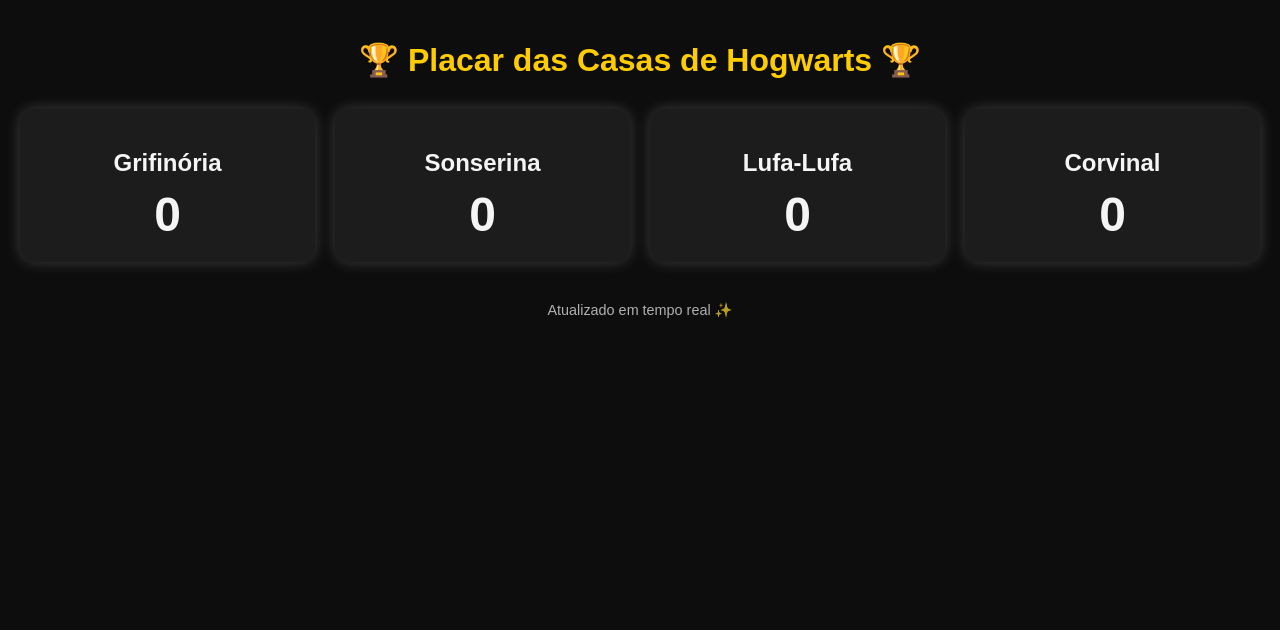
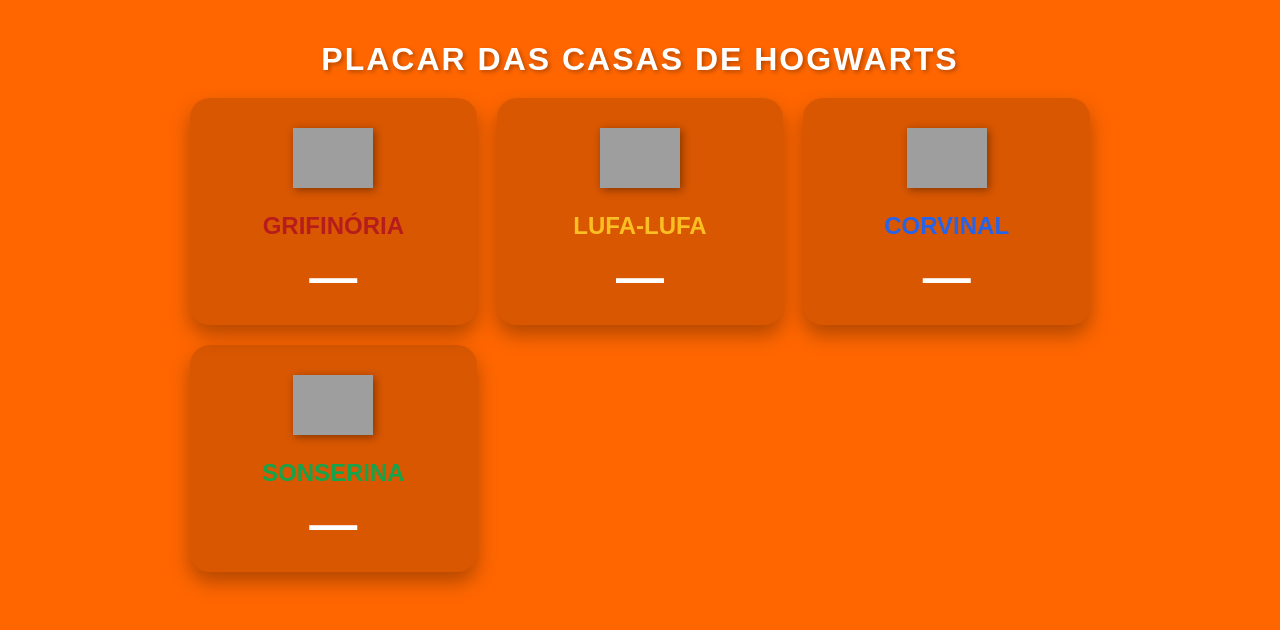
Before and after one commit to ricardoambdev/placar-hogwarts, a plain HTML site: page index.html in a window 1280 px wide. Drawn offline with Linux system fonts and the light colour scheme; no server answers; grey boxes are pictures that could not be loaded.

Commit message:
adicionando coisas 12345

```diff
--- a/index.html
+++ b/index.html
@@ -1,27 +1,157 @@
-<!DOCTYPE html>
+<!doctype html>
 <html lang="pt-BR">
 <head>
-  <meta charset="UTF-8" />
-  <meta name="viewport" content="width=device-width, initial-scale=1.0" />
-  <title>Placar das Casas - Hogwarts</title>
-  <link rel="stylesheet" href="style.css" />
+  <meta charset="utf-8" />
+  <meta name="viewport" content="width=device-width,initial-scale=1" />
+  <title>Placar das Casas</title>
+  <style>
+    body {
+      margin: 0;
+      font-family: 'Poppins', sans-serif;
+      background-color: #FF6600;
+      color: #fff;
+      display: flex;
+      flex-direction: column;
+      align-items: center;
+      justify-content: flex-start;
+      min-height: 100vh;
+      padding: 20px;
+    }
 
-  <!-- Firebase -->
-  <script type="module" src="script.js"></script>
+    h1 {
+      font-size: 2rem;
+      margin-bottom: 20px;
+      text-transform: uppercase;
+      font-weight: 900;
+      letter-spacing: 2px;
+      text-shadow: 2px 2px 4px rgba(0,0,0,0.3);
+    }
+
+    .grid {
+      display: grid;
+      grid-template-columns: repeat(auto-fit, minmax(220px, 1fr));
+      gap: 20px;
+      width: 100%;
+      max-width: 900px;
+    }
+
+    .card {
+      background: rgba(0,0,0,0.15);
+      border-radius: 20px;
+      padding: 20px;
+      text-align: center;
+      box-shadow: 0 10px 20px rgba(0,0,0,0.3);
+      transition: transform 0.3s ease, box-shadow 0.3s ease;
+    }
+
+    .card:hover {
+      transform: scale(1.03);
+      box-shadow: 0 14px 28px rgba(0,0,0,0.4);
+    }
+
+    .crest {
+      width: 80px;
+      height: 80px;
+      object-fit: contain;
+      margin-bottom: 10px;
+      filter: drop-shadow(2px 2px 4px rgba(0,0,0,0.4));
+    }
+
+    .house {
+      font-size: 1.5rem;
+      font-weight: 800;
+      margin-bottom: 10px;
+      text-transform: uppercase;
+    }
+
+    .points {
+      font-size: 3rem;
+      font-weight: 900;
+    }
+
+    /* Cores específicas das casas */
+    .grifinoria .house { color: #B71C1C; }
+    .lufalufa .house { color: #FBBF24; }
+    .corvinal .house { color: #2563EB; }
+    .sonserina .house { color: #16A34A; }
+
+  </style>
 </head>
 <body>
-  <h1>🏆 Placar das Casas de Hogwarts 🏆</h1>
-  <div id="placar" class="placar">
-    <div class="casa" id="grifinoria"><h2>Grifinória</h2><p>0</p></div>
-    <div class="casa" id="sonserina"><h2>Sonserina</h2><p>0</p></div>
-    <div class="casa" id="lufa-lufa"><h2>Lufa-Lufa</h2><p>0</p></div>
-    <div class="casa" id="corvinal"><h2>Corvinal</h2><p>0</p></div>
+  <h1>Placar das Casas de Hogwarts</h1>
+
+  <div class="grid" id="placar">
+    <!-- casas geradas via JS -->
   </div>
 
-  <p class="creditos">Atualizado em tempo real ✨</p>
-  <script>
-    // O script.js já está importado no head
-    console.log('123')
+  <script type="module">
+    // ======= SUA CONFIGURAÇÃO DO FIREBASE =======
+    const firebaseConfig = {
+        apiKey: "AIzaSyDOcf7FcetuH2sENUikQ70wlnB6tvMkquk",
+        authDomain: "hogtwars-ricardoamb.firebaseapp.com",
+        databaseURL: "https://hogtwars-ricardoamb-default-rtdb.firebaseio.com",
+        projectId: "hogtwars-ricardoamb",
+        storageBucket: "hogtwars-ricardoamb.firebasestorage.app",
+        messagingSenderId: "826195686831",
+        appId: "1:826195686831:web:c69c00534f43b41ac2ab5a",
+        measurementId: "G-WBBD067F9X"
+    };
+    // =============================================
+
+    import { initializeApp } from "https://www.gstatic.com/firebasejs/9.23.0/firebase-app.js";
+    import { getFirestore, doc, onSnapshot } from "https://www.gstatic.com/firebasejs/9.23.0/firebase-firestore.js";
+
+    const app = initializeApp(firebaseConfig);
+    const db = getFirestore(app);
+
+    const houses = [
+      {
+        id: "grifinoria",
+        label: "Grifinória",
+        crest: "https://ricardoambdev.github.io/tacadascasas/client/logos/grifinoria.png"
+      },
+      {
+        id: "lufa-lufa",
+        label: "Lufa-Lufa",
+        crest: "https://ricardoambdev.github.io/tacadascasas/client/logos/lufalufa.png"
+      },
+      {
+        id: "corvinal",
+        label: "Corvinal",
+        crest: "https://ricardoambdev.github.io/tacadascasas/client/logos/corvinal.png"
+      },
+      {
+        id: "sonserina",
+        label: "Sonserina",
+        crest: "https://ricardoambdev.github.io/tacadascasas/client/logos/sonserina.png"
+      }
+    ];
+
+    const grid = document.getElementById("placar");
+
+    // cria o card de cada casa
+    function createCard(h) {
+      const card = document.createElement("div");
+      card.className = `card ${h.id.replace('-', '')}`;
+      card.innerHTML = `
+        <img src="${h.crest}" alt="${h.label}" class="crest" />
+        <div class="house">${h.label}</div>
+        <div class="points" id="points-${h.id}">—</div>
+      `;
+      grid.appendChild(card);
+
+      // escuta o firestore em tempo real
+      const ref = doc(db, "casas", h.id);
+      onSnapshot(ref, (snap) => {
+        if (snap.exists() && typeof snap.data().pontos === "number") {
+          document.getElementById(`points-${h.id}`).textContent = snap.data().pontos;
+        } else {
+          document.getElementById(`points-${h.id}`).textContent = "0";
+        }
+      });
+    }
+
+    houses.forEach(createCard);
   </script>
 </body>
 </html>
```
Also changed, not shown: index copy.html (added, +27 -0 lines), pt.admin.html (+2 -3 lines).
